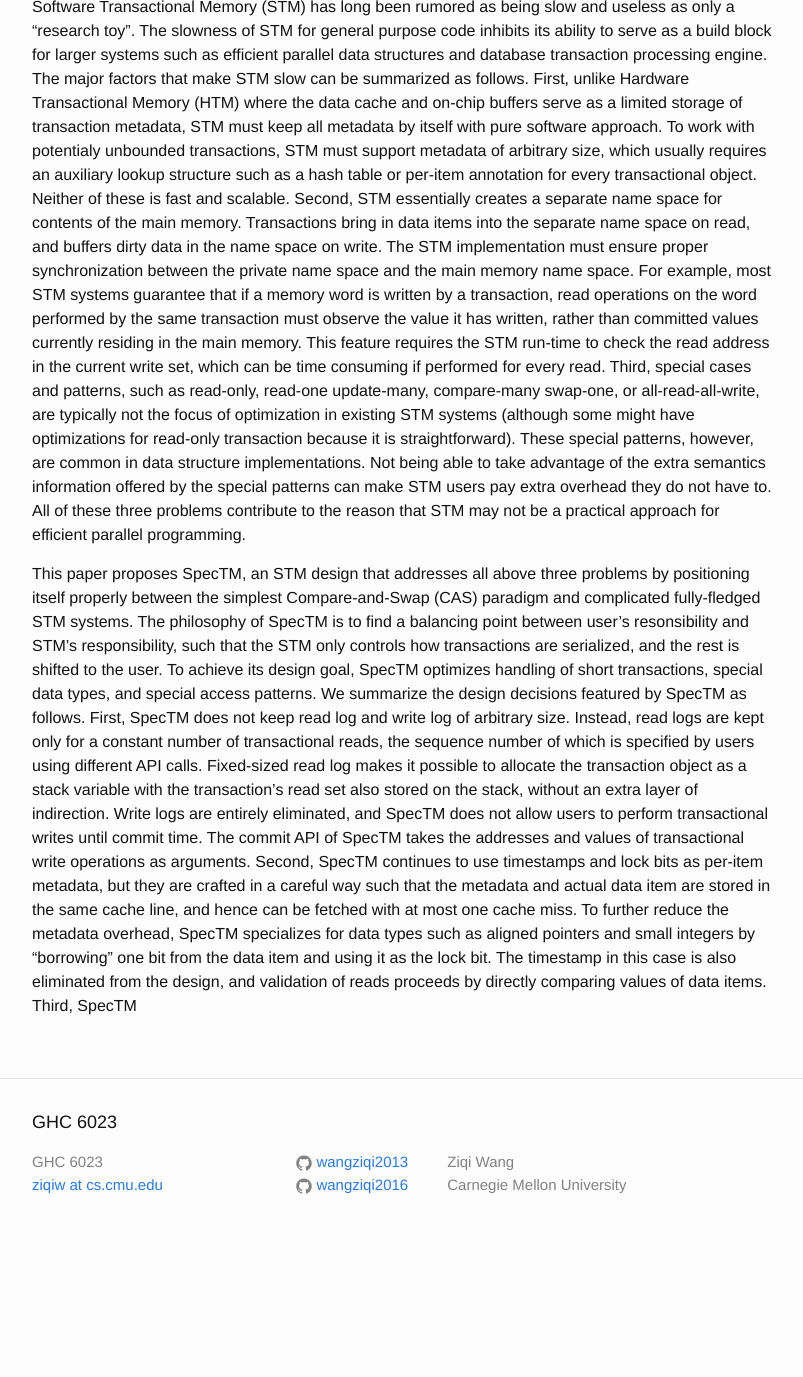
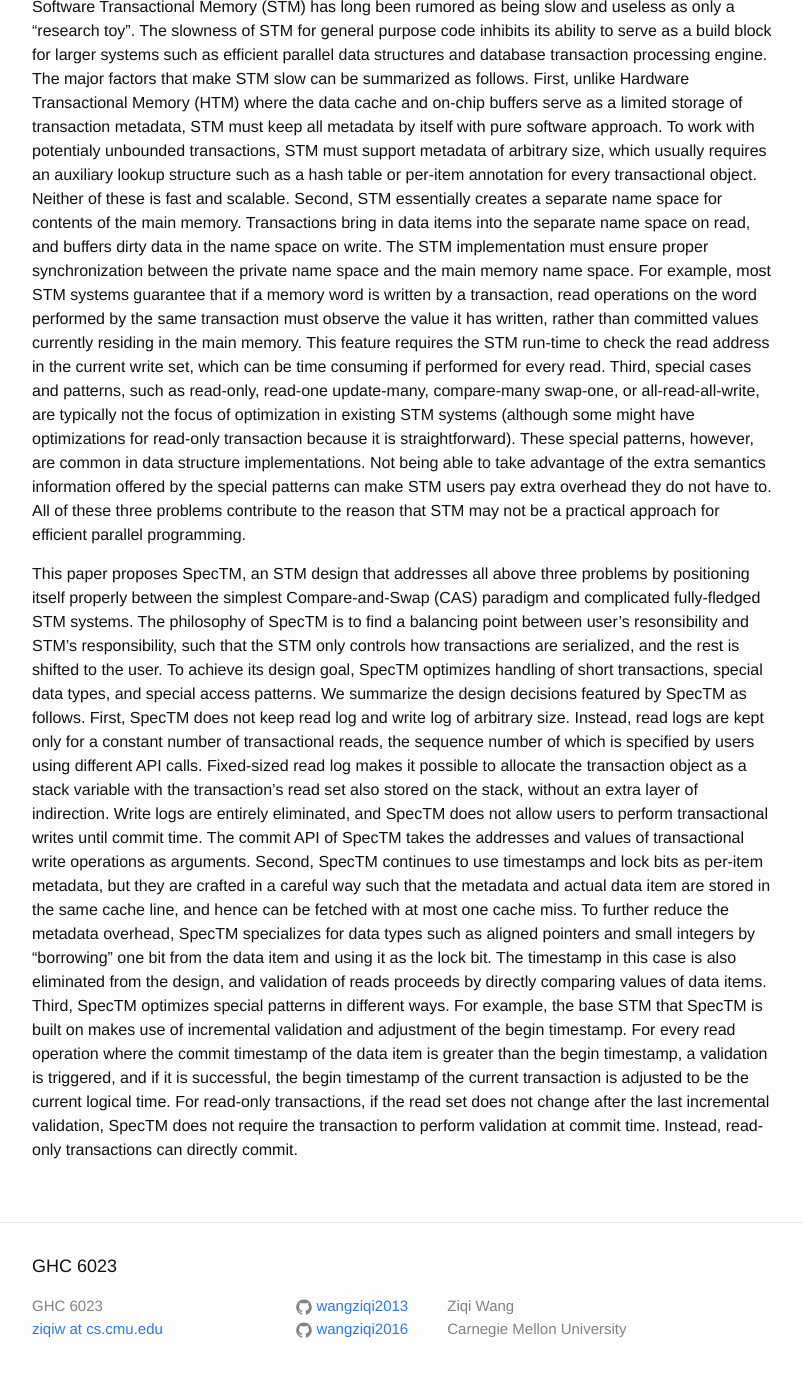
Before and after one commit to wangziqi2013/wangziqi2013.github.io, a Jekyll site: the page built from _posts/2018-07-02-SpecTM.markdown, in a window 1280 px wide and 1400 px high, scrolled down 683 px. Shown: the top 1377 px of the window, without its empty margins (238-1041 px from the left). Built offline with Jekyll 4.4.1, drawn with Linux system fonts in a browser that asks for light colours; before the commit the page ends 1939 px from its top, so only the background shows below that.

Commit message:
Adding read only validation

```diff
--- a/_posts/2018-07-02-SpecTM.markdown
+++ b/_posts/2018-07-02-SpecTM.markdown
@@ -48,4 +48,9 @@ lock bits as per-item metadata, but they are crafted in a careful way such that
 are stored in the same cache line, and hence can be fetched with at most one cache miss. To further reduce the metadata
 overhead, SpecTM specializes for data types such as aligned pointers and small integers by "borrowing" one bit from
 the data item and using it as the lock bit. The timestamp in this case is also eliminated from the design, and validation
-of reads proceeds by directly comparing values of data items. Third, SpecTM
+of reads proceeds by directly comparing values of data items. Third, SpecTM optimizes special patterns in different ways.
+For example, the base STM that SpecTM is built on makes use of incremental validation and adjustment of the begin timestamp.
+For every read operation where the commit timestamp of the data item is greater than the begin timestamp, a validation
+is triggered, and if it is successful, the begin timestamp of the current transaction is adjusted to be the current logical
+time. For read-only transactions, if the read set does not change after the last incremental validation, SpecTM does not
+require the transaction to perform validation at commit time. Instead, read-only transactions can directly commit.
```
